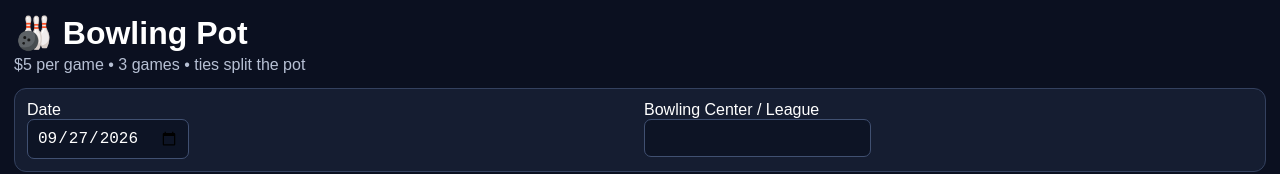
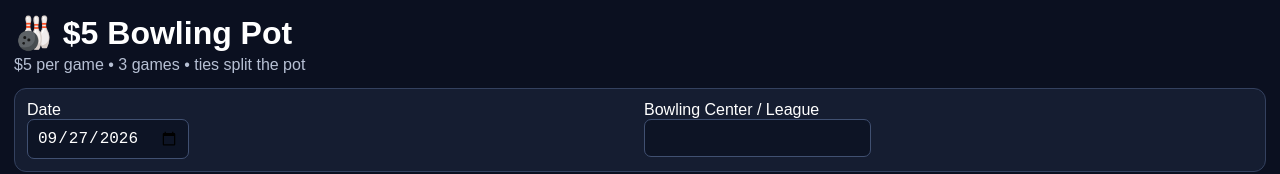
Before and after one commit to steviecstees-boop/bowling-pot-app, a plain HTML site: page index.html in a window 1280 px wide. Shown: the top 174 px of the page. Drawn offline with Linux system fonts and the light colour scheme.

Commit message:
Update index.html

```diff
--- a/index.html
+++ b/index.html
@@ -10,7 +10,7 @@ table{border-collapse:collapse;width:100%;min-width:720px}th,td{border:1px solid
 button{background:#2b3a5e;color:white;font-weight:bold}.save{background:#52d273;color:#08130b}.danger{background:#762f36}.buttons{display:flex;gap:8px;flex-wrap:wrap}
 @media(max-width:600px){.sum,.top{grid-template-columns:1fr}}
 </style></head><body>
-<h1>🎳 Bowling Pot</h1><div class="sub">$5 per game • 3 games • ties split the pot</div>
+<h1>🎳 $5 Bowling Pot</h1><div class="sub">$5 per game • 3 games • ties split the pot</div>
 <div class="card top"><label>Date<br><input id="date" type="date"></label><label>Bowling Center / League<br><input id="center"></label></div>
 <div class="card sum"><div class="g"><b>Game 1</b><div id="pot1" class="pot">$0 pot</div><div id="win1" class="win">No scores yet</div></div>
 <div class="g"><b>Game 2</b><div id="pot2" class="pot">$0 pot</div><div id="win2" class="win">No scores yet</div></div>
```
